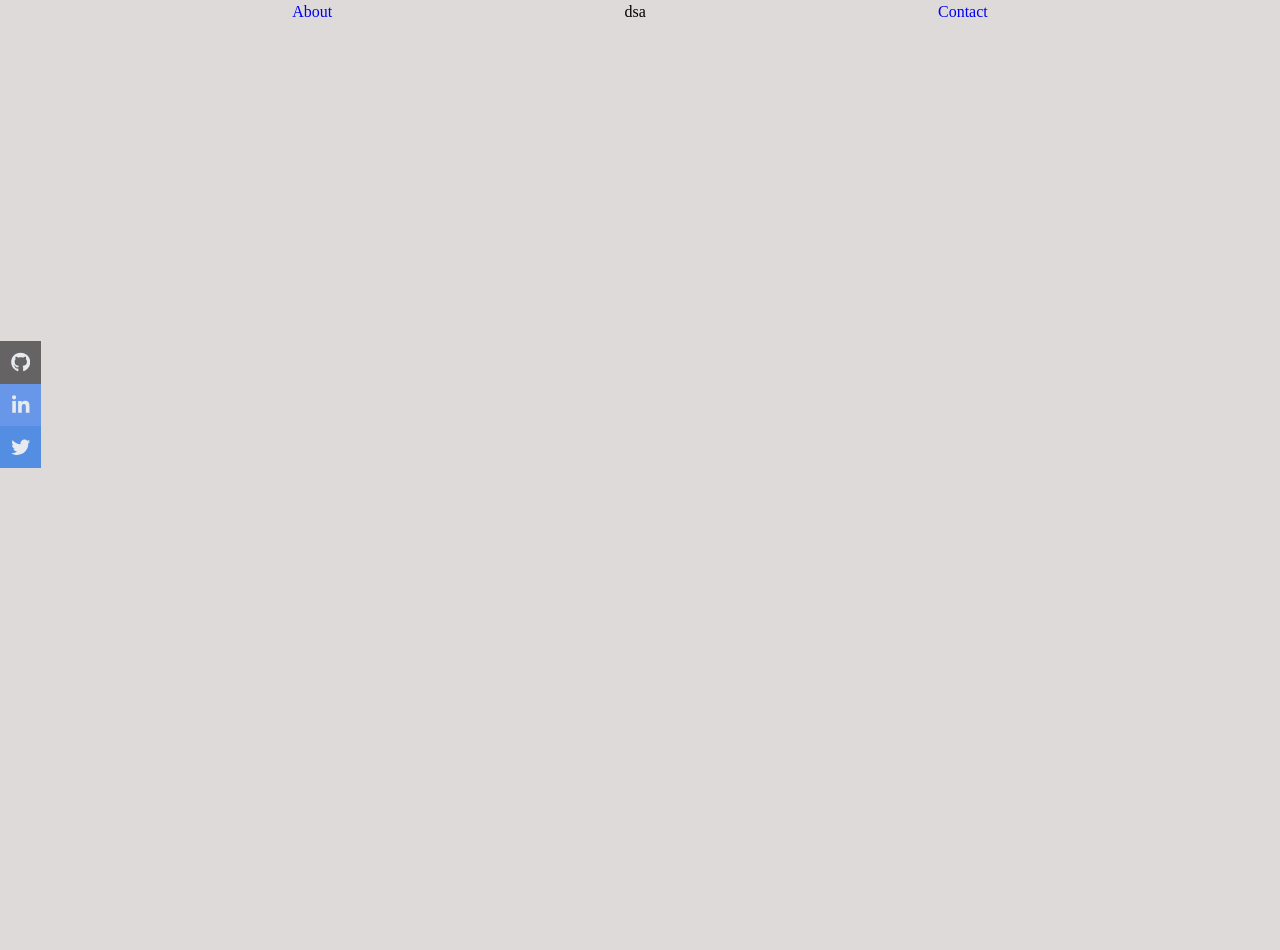
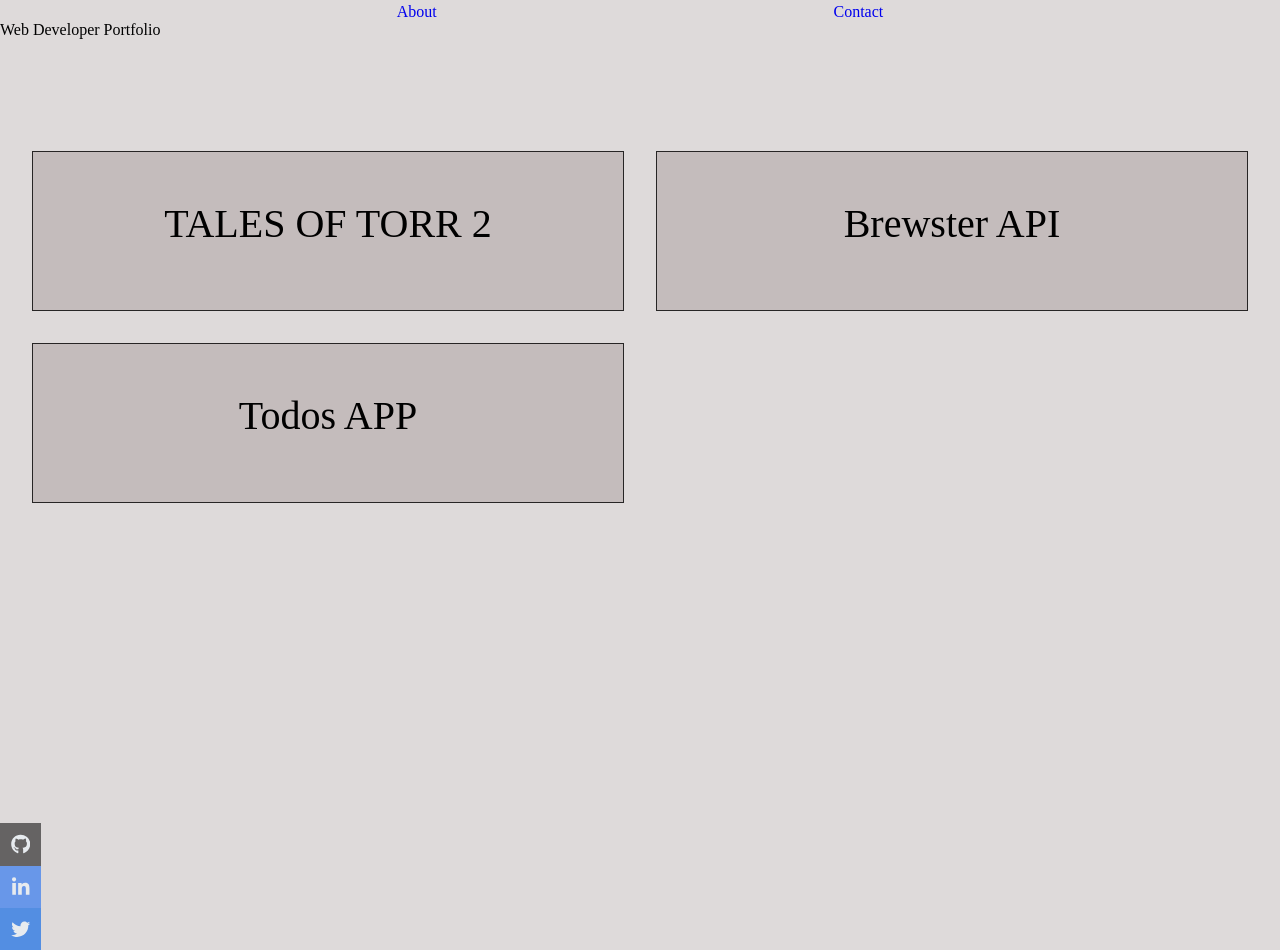
Before and after one commit to SamSumiya/samsumiya.com, a React (Create React App) app in the folder portfolio/: page / in a window 1280 px wide. Before the commit the page ends 800 px from the top, so only its background shows below. Built offline with nearby package versions, Linux system fonts and the light colour scheme.

Commit message:
styling the portfolios now

```diff
--- a/portfolio/src/App.js
+++ b/portfolio/src/App.js
@@ -1,13 +1,14 @@
-import Footer from "./components/Footer";
-import Header from "./components/Header";
-import About from './display/About'
+import Footer from './components/Footer';
+import Header from './components/Header';
+import About from './display/About';
 import { BrowserRouter as Router, Switch, Route, Link } from 'react-router-dom';
-import Contact from "./display/Contact";
-
+import Contact from './display/Contact';
+import Portfolios from './display/Portfolios';
 
 function App() {
   return (
     <Router>
+      <Switch>
         <Route exact path="/">
           <Header />
         </Route>
@@ -17,6 +18,10 @@ function App() {
         <Route exact path="/contact">
           <Contact />
         </Route>
+        </Switch>
+        <Portfolios />
+        {/* <Route exact path="/footer"> */}
+        {/* </Route> */}
         <Footer />
     </Router>
   );
--- a/portfolio/src/components/Header.js
+++ b/portfolio/src/components/Header.js
@@ -6,12 +6,10 @@ import { Link } from 'react-router-dom'
 
 const Header = () => {
 
-
   return (
     <>
       <div className={'main-header'}>
         <Link to="/about">About</Link>
-        <Portfolios />
         <Link to="/contact">Contact</Link>
       </div>
     </>
--- /dev/null
+++ b/portfolio/src/display/Portfolios.css
@@ -0,0 +1,21 @@
+.projects-grid-container {
+  display: grid;
+  grid-template-columns: repeat(2, 1fr);
+  gap: 2rem;
+  grid-auto-rows: minmax(5rem, 10rem);
+  margin: 2rem 2rem;
+  margin-top: 7rem;
+}
+
+
+.grid-item {
+  background-color: rgba(191, 182, 182, 0.8);
+  border: 1px solid rgba(0, 0, 0, 0.8);
+  padding: 3rem;
+  font-size: 2.5rem;
+  text-align: center;
+}
+
+ul {
+  list-style: none;
+}
--- a/portfolio/src/display/Portfolios.js
+++ b/portfolio/src/display/Portfolios.js
@@ -1,11 +1,17 @@
 import React from 'react'
+import './Portfolios.css'
 
 const Portfolios = () => {
   return (
-    <div>
-      dsa
-    </div>
-  )
+    <>
+      Web Developer Portfolio
+      <ul className="projects-grid-container">
+        <li className="grid-item">TALES OF TORR 2</li>
+        <li className="grid-item">Brewster API</li>
+        <li className="grid-item">Todos APP</li>
+      </ul>
+    </>
+  );
 }
 
 export default Portfolios
--- a/portfolio/src/index.js
+++ b/portfolio/src/index.js
@@ -1,12 +1,11 @@
 import React from 'react';
 import ReactDOM from 'react-dom';
 import App from './App';
-import {BrowserRouter as Router} from 'react-router-dom'
 import './global-styles.css'
 
 ReactDOM.render(
-  <Router>
+  <React.StrictMode>
     <App />
-  </Router>,
+  </React.StrictMode>,
   document.getElementById('root')
 );
```
Lines whose indentation alone changed are shown as unchanged.
